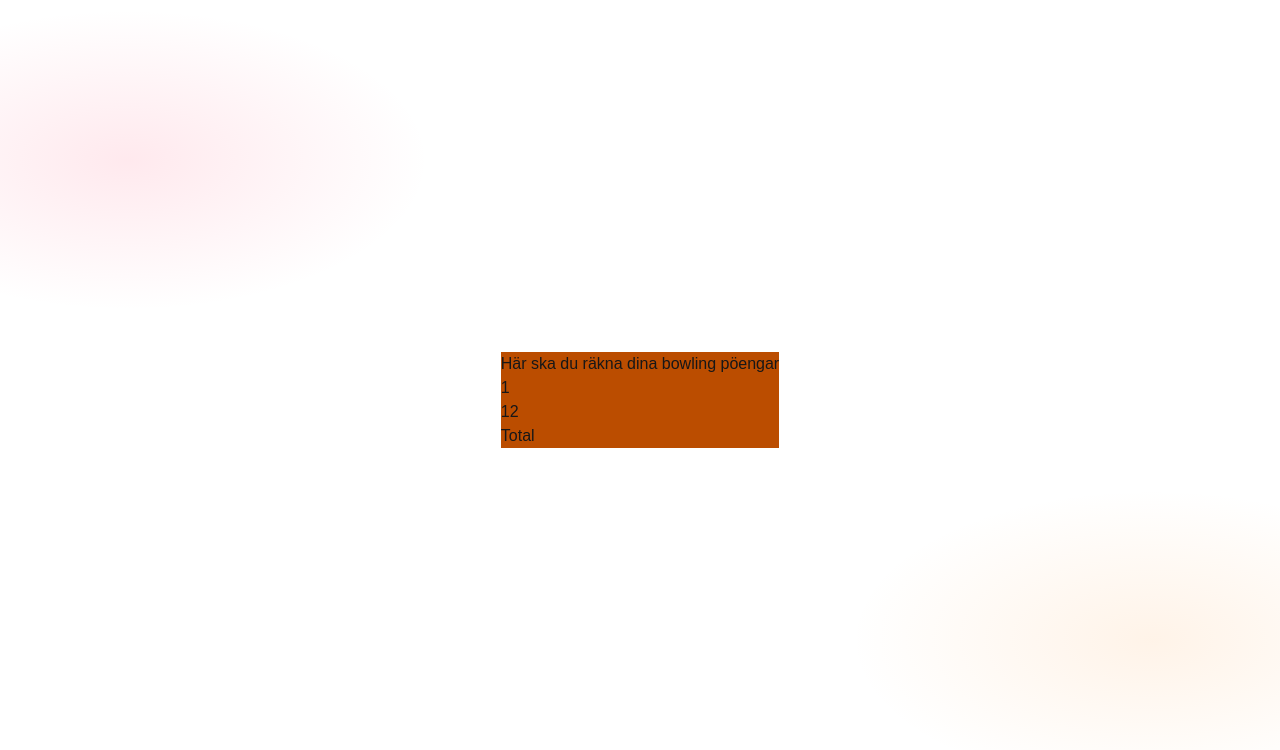
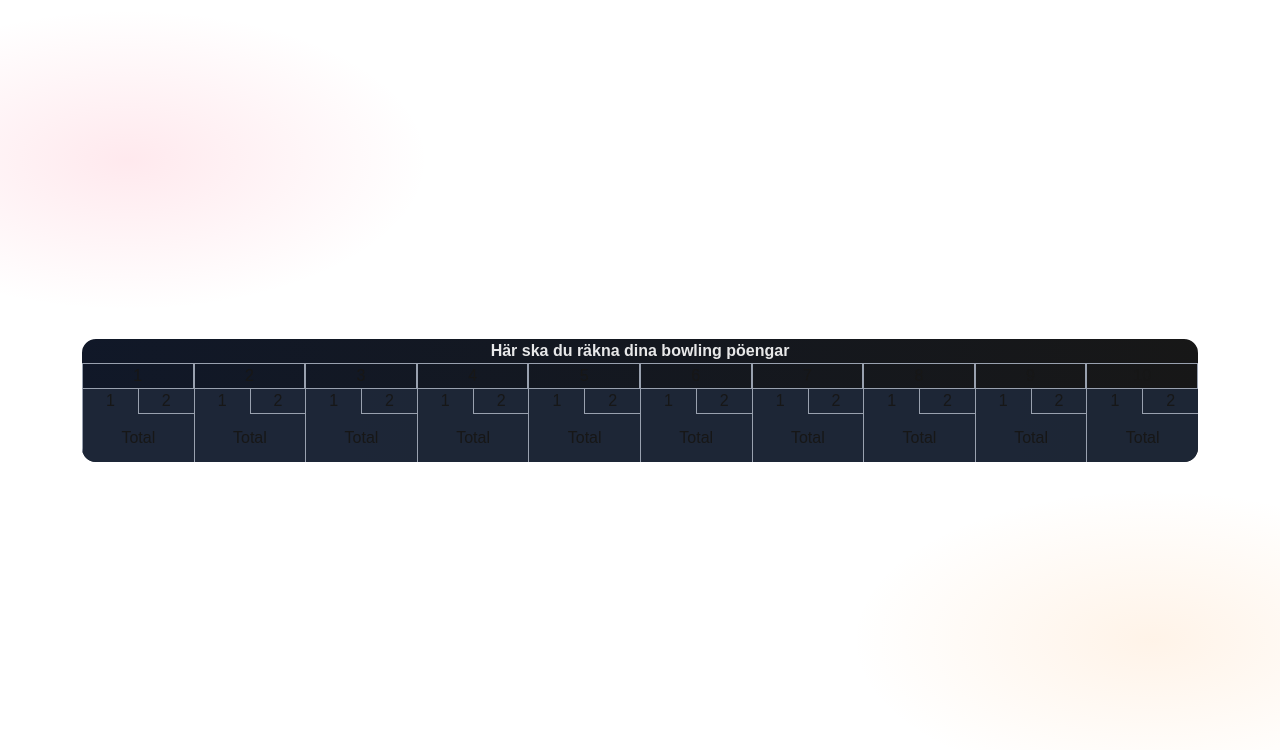
Before and after one commit to kikoDevv/bowling-simulator, a Next.js app: page / in a window 1280 px wide. Shown: the top 750 px of the page. Built offline with nearby package versions, Linux system fonts and the light colour scheme.

Commit message:
Added a basic score board

```diff
--- a/src/app/page.tsx
+++ b/src/app/page.tsx
@@ -1,18 +1,21 @@
-
 export default function Home() {
   return (
     <div className="flex h-screen justify-center items-center">
-      <section className="grid bg-amber-700">
-        <h1>Här ska du räkna dina bowling pöengar</h1>
+      <section className="grid bg-gradient-to-r from-gray-900 to-neutral-900 w-full mx-20 rounded-2xl overflow-hidden border-2 border-white">
+        <h1 className="text-center font-bold text-white/90">Här ska du räkna dina bowling pöengar</h1>
         <div className="flex">
-          <div className="grid">
-            <p>1</p>
-            <div className="flex">
-              <h1>1</h1>
-              <h1>2</h1>
+          {Array.from({ length: 10 }).map((_, i) => (
+            <div className="grid w-full" key={i}>
+              <p className="text-center border border-gray-400">{i + 1}</p>
+              <div className="grid bg-gray-800/90 border-l border-gray-400">
+                <div className="flex justify-center">
+                  <h1 className="w-full text-center">1</h1>
+                  <h1 className="w-full border border-r-0 border-t-0 border-gray-400 text-center">2</h1>
+                </div>
+                <h1 className="text-center py-3">Total</h1>
+              </div>
             </div>
-            <h1>Total</h1>
-          </div>
+          ))}
         </div>
       </section>
     </div>
```
